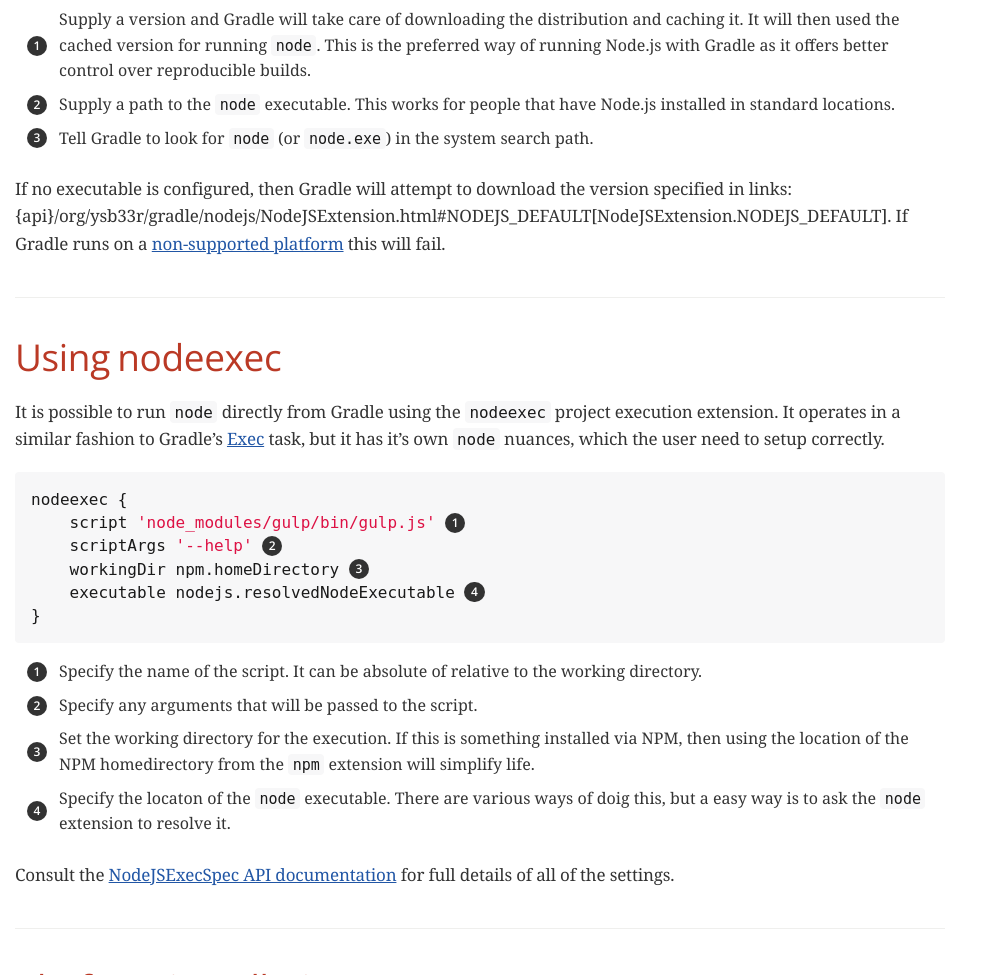
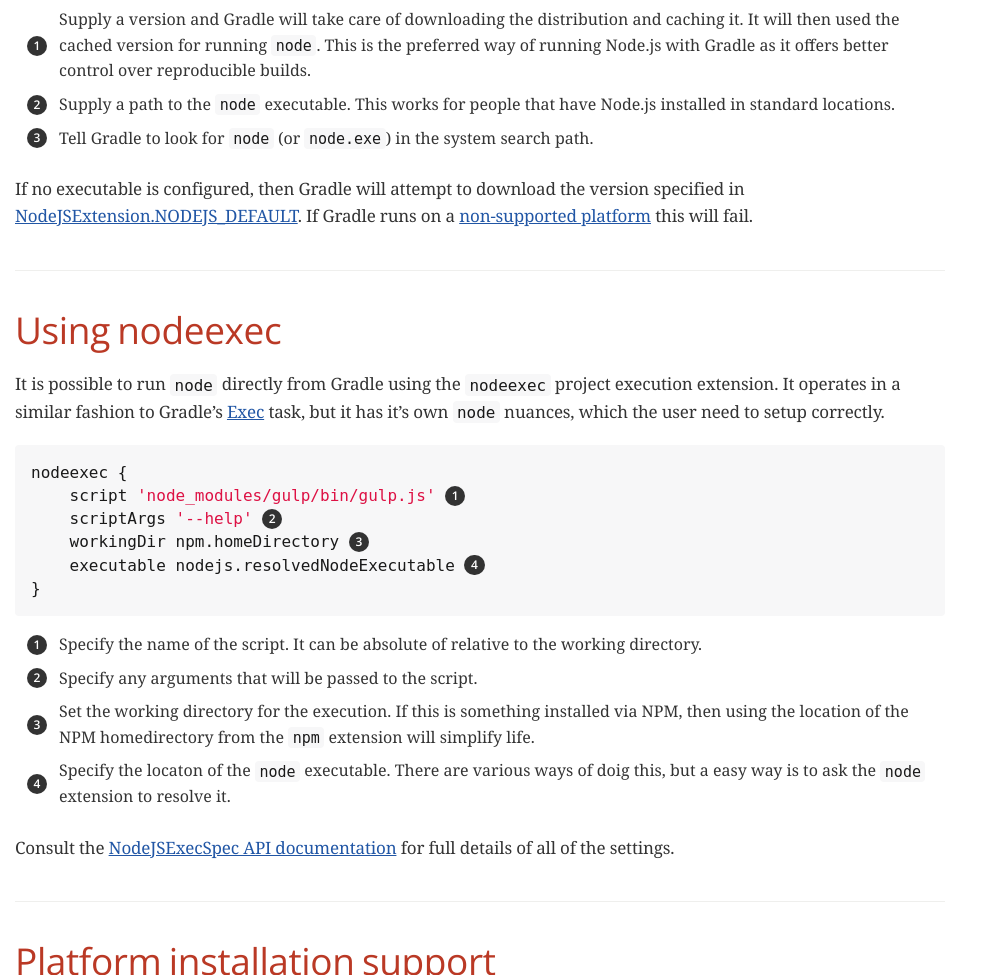
Before and after one commit to ysb33r/nodejs-gradle-plugin, a plain HTML site: page 0.1/docs/product-documentation.html in a window 1280 px wide. Shown: the part 3118-4093 px from the top of the page, without its empty margins (0-993 px from the left). Drawn offline with nearby package versions, Linux system fonts and the light colour scheme; a web font is replaced by a local one.

Commit message:
Fix broken link

```diff
--- a/0.1/docs/product-documentation.html
+++ b/0.1/docs/product-documentation.html
@@ -798,7 +798,7 @@
 </table>
 </div>
 <div class="paragraph">
-<p>If no executable is configured, then Gradle will attempt to download the version specified in links:{api}/org/ysb33r/gradle/nodejs/NodeJSExtension.html#NODEJS_DEFAULT[NodeJSExtension.NODEJS_DEFAULT]. If Gradle runs on a <a href="#platforms">non-supported platform</a> this will fail.</p>
+<p>If no executable is configured, then Gradle will attempt to download the version specified in <a href="{api}/org/ysb33r/gradle/nodejs/NodeJSExtension.html#NODEJS_DEFAULT">NodeJSExtension.NODEJS_DEFAULT</a>. If Gradle runs on a <a href="#platforms">non-supported platform</a> this will fail.</p>
 </div>
 </div>
 </div>
```
